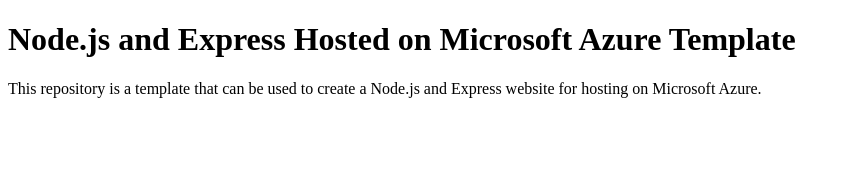
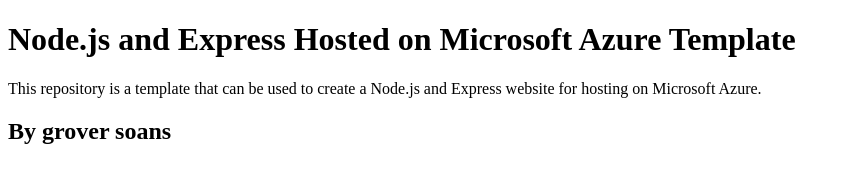
Before and after one commit to GroverSoans/AssignmentPortfolio, a website: page client/index.html in a window 1280 px wide. Shown: the whole page, without its empty margins (0-850 px from the left). Drawn offline with Linux system fonts and the light colour scheme.

Commit message:
update 1

```diff
--- a/client/index.html
+++ b/client/index.html
@@ -7,5 +7,7 @@
 	<h1>Node.js and Express Hosted on Microsoft Azure Template</h1>
 	<p>This repository is a template that can be used to create a Node.js and Express website for hosting on Microsoft
 	Azure.</p>
+
+	<h2>By grover soans</h2>
 </body>
 </html>
--- a/package.json
+++ b/package.json
@@ -9,6 +9,6 @@
         "start": "node index.js"
     },
     "dependencies": {
-        "express": "^4.18.1"
+        "express": "^4.18.2"
     }
 }
```
Also changed, not shown: 1 other file.
